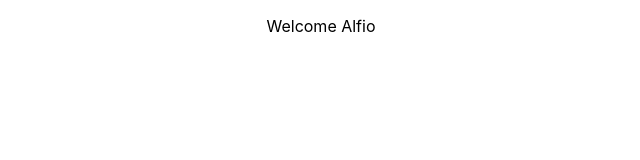
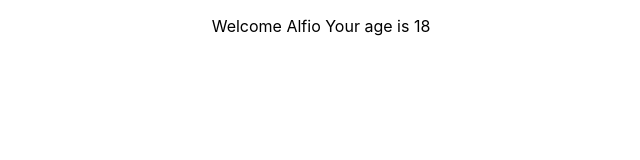
Before and after one commit to GiadaStracqualursi/react-exercises, a React (Create React App) app: page / in a window 1280 px wide. Shown: the top 160 px of the page, without its empty margins (319-959 px from the left). Built offline with nearby package versions, Linux system fonts and the light colour scheme.

Commit message:
age props

```diff
--- a/src/App.js
+++ b/src/App.js
@@ -5,7 +5,7 @@ import {Welcome} from './Welcome'
 function App() {
   return (
     <div className="App">
-      <Welcome  />
+      <Welcome age={18} />
     </div>
   );
 }
--- a/src/Welcome.js
+++ b/src/Welcome.js
@@ -3,6 +3,6 @@ import React from 'react'
 
 export class Welcome extends React.Component {
     render(){
-        return <p> Welcome {this.props.name || 'Alfio'}  </p>
+        return <p> Welcome {this.props.name || 'Alfio'}  Your age is {this.props.age}</p>
     }
 }
```
